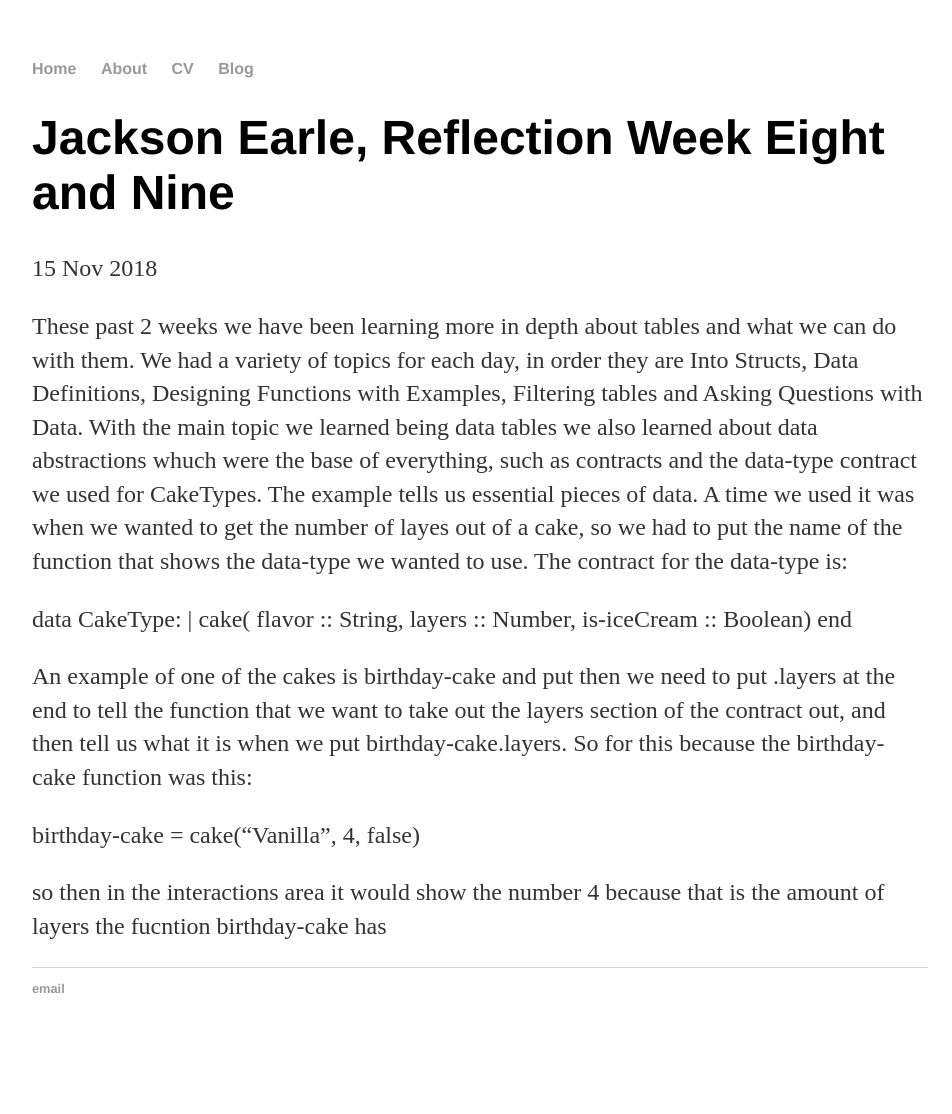
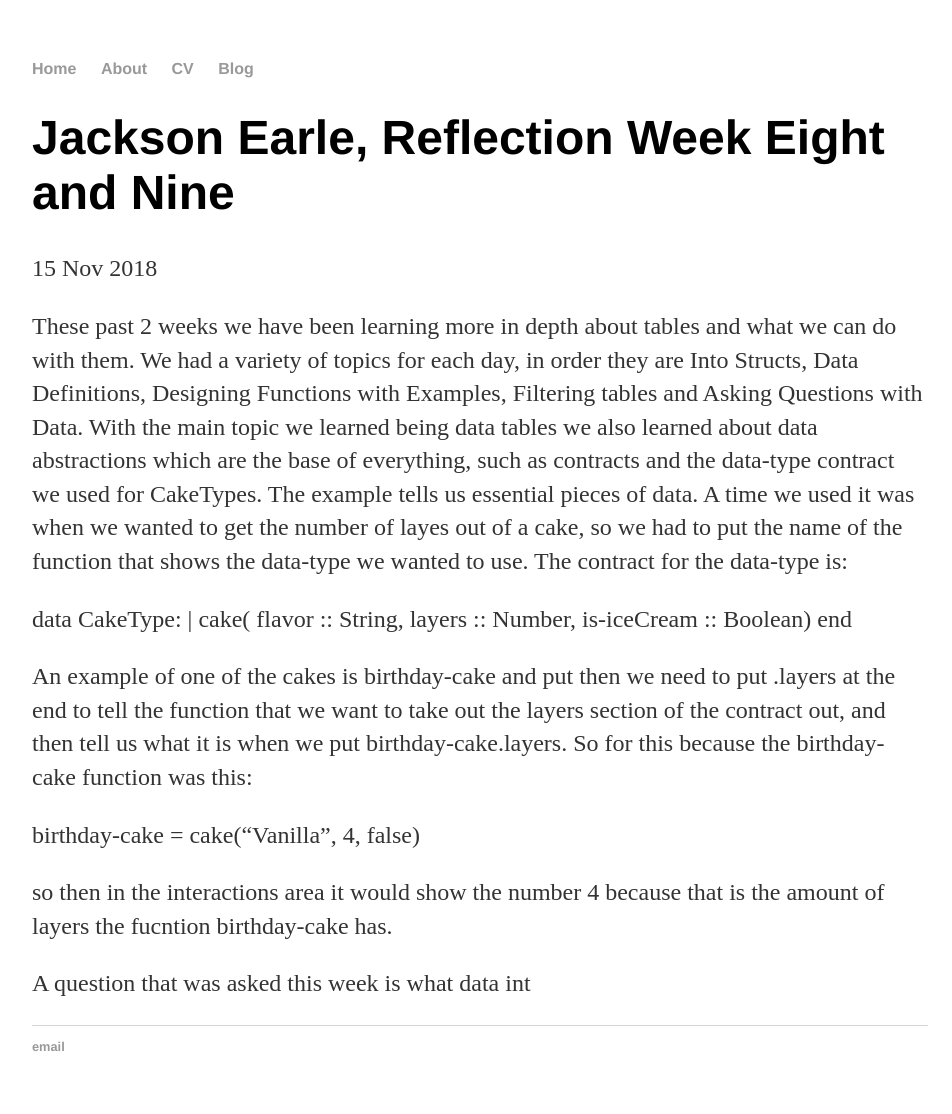
Before and after one commit to jacksone4296/jacksone4296.github.io, a Jekyll site: the page built from _posts/2018-11-15-jackson-earle-learning-blog.md, in a window 1280 px wide. Shown: the whole page, without its empty margins (160-1112 px from the left). Built offline with Jekyll 4.4.1, drawn with Linux system fonts in a browser that asks for light colours; before the commit the page ends 1056 px from its top, so only the background shows below that.

Commit message:
Update 2018-11-15-jackson-earle-learning-blog.md

```diff
--- a/_posts/2018-11-15-jackson-earle-learning-blog.md
+++ b/_posts/2018-11-15-jackson-earle-learning-blog.md
@@ -3,7 +3,7 @@ layout: post
 title: Jackson Earle, Reflection Week Eight and Nine
 date: 2018-11-15
 ---
-These past 2 weeks we have been learning more in depth about tables and what we can do with them. We had a variety of topics for each day, in order they are Into Structs, Data Definitions, Designing Functions with Examples, Filtering tables and Asking Questions with Data. With the main topic we learned being data tables we also learned about data abstractions whuch were the base of everything, such as contracts and the data-type contract we used for CakeTypes. The example tells us essential pieces of data. A time we used it was when we wanted to get the number of layes out of a cake, so we had to put the name of the function that shows the data-type we wanted to use. The contract for the data-type is:
+These past 2 weeks we have been learning more in depth about tables and what we can do with them. We had a variety of topics for each day, in order they are Into Structs, Data Definitions, Designing Functions with Examples, Filtering tables and Asking Questions with Data. With the main topic we learned being data tables we also learned about data abstractions which are the base of everything, such as contracts and the data-type contract we used for CakeTypes. The example tells us essential pieces of data. A time we used it was when we wanted to get the number of layes out of a cake, so we had to put the name of the function that shows the data-type we wanted to use. The contract for the data-type is:
 
 data CakeType:
   | cake(
@@ -16,4 +16,6 @@ end
 
  birthday-cake = cake("Vanilla", 4, false)
 
-so then in the interactions area it would show the number 4 because that is the amount of layers the fucntion birthday-cake has
+so then in the interactions area it would show the number 4 because that is the amount of layers the fucntion birthday-cake has.
+
+A question that was asked this week is what data int
```
